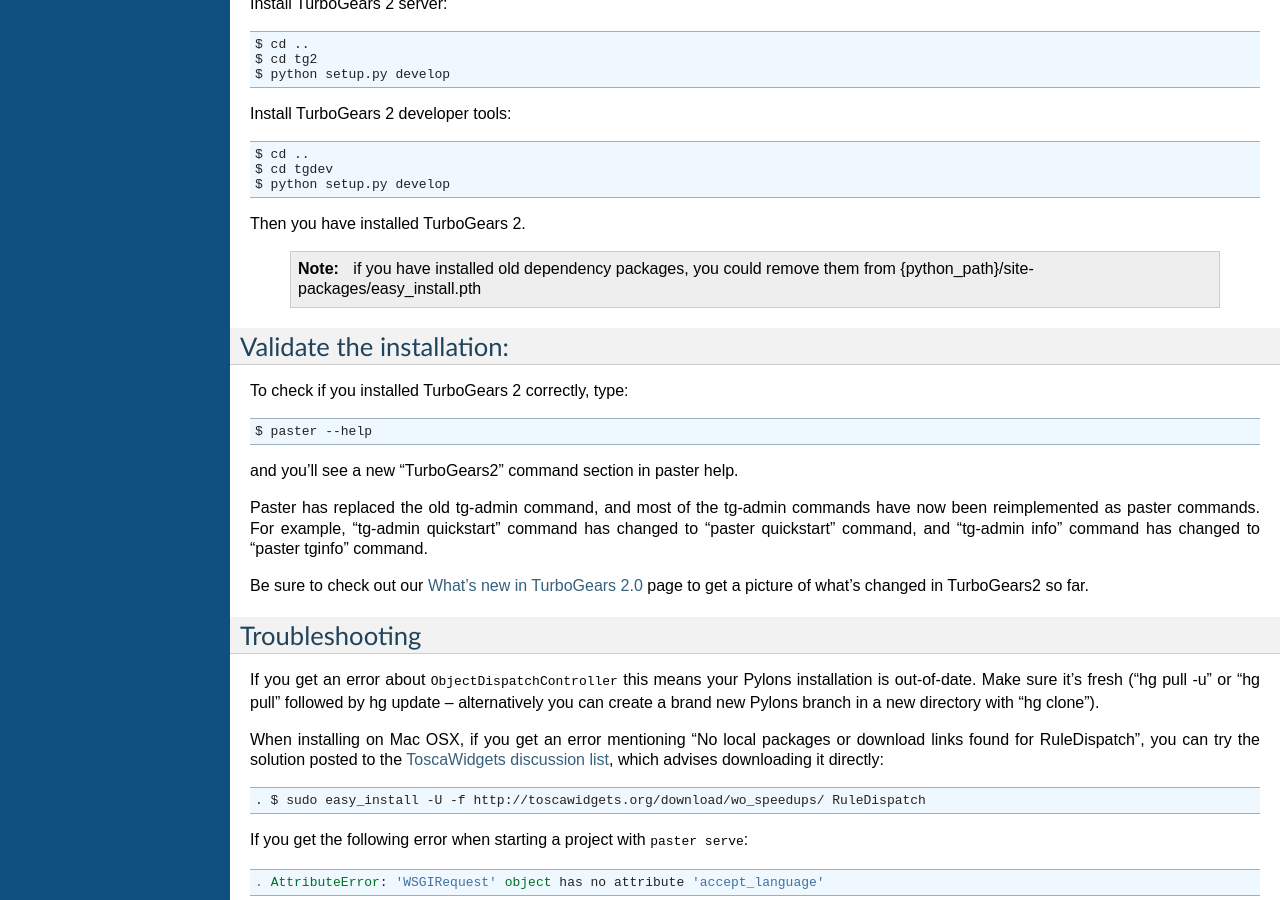
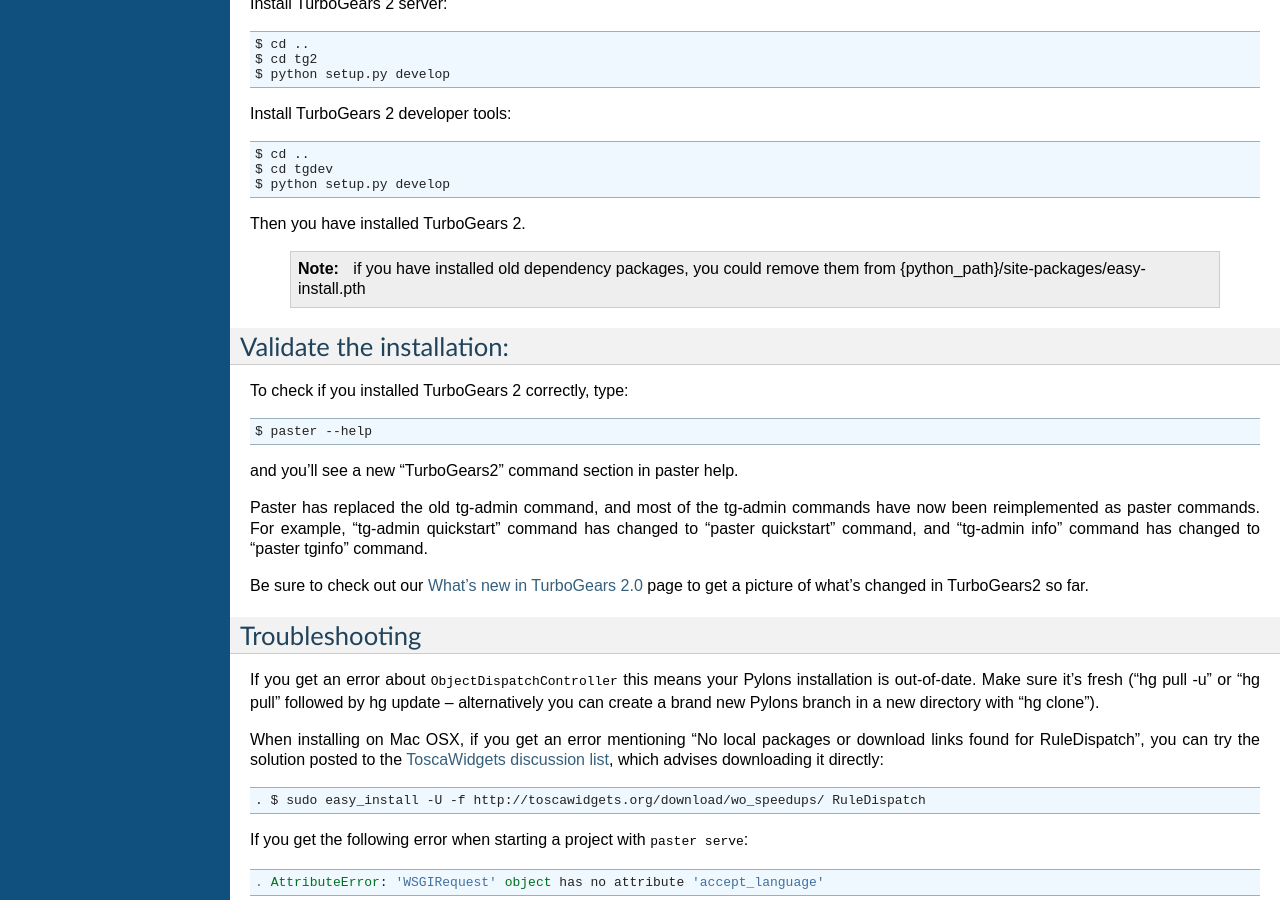
Before and after one commit to TurboGears/tg2, a Sphinx documentation site: the page built from docs/main/DownloadInstall.rst, in a window 1280 px wide and 900 px high, scrolled down 1764 px. Built offline with Sphinx 7.4.7, drawn with Linux system fonts in a browser that asks for light colours.

```diff
--- a/docs/main/DownloadInstall.rst
+++ b/docs/main/DownloadInstall.rst
@@ -94,7 +94,7 @@ Install TurboGears 2 developer tools::
 
 Then you have installed TurboGears 2.
 
- .. note:: if you have installed old dependency packages, you could remove them from {python_path}/site-packages/easy_install.pth
+ .. note:: if you have installed old dependency packages, you could remove them from {python_path}/site-packages/easy-install.pth
 
 
 Validate the installation:
```
